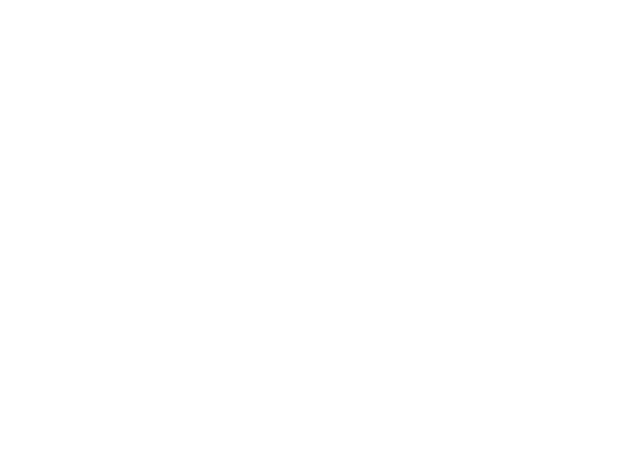
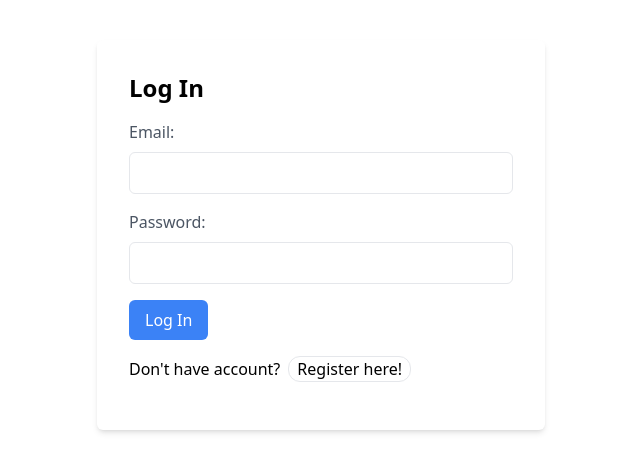
Before and after one commit to dbanaszak1/PracowniaApp, a React (Vite) app in the folder Frontend/: page /login in a window 1280 px wide. Before the commit this address had no page. Shown: the top 472 px of the page, without its empty margins (319-959 px from the left). Built offline with nearby package versions, Linux system fonts and the light colour scheme.

Commit message:
add: loginform, registerform

```diff
--- a/Frontend/src/App.tsx
+++ b/Frontend/src/App.tsx
@@ -2,6 +2,8 @@
 import Home from './pages/Home';
 import AdminPanel from './pages/AdminPanel'
 import Offer from './pages/Offer';
+import LoginForm from './pages/LoginForm';
+import Register from './pages/Register';
 
 const App = () => {
   return (
@@ -10,6 +12,8 @@
         <Route path="" Component={Home} />
         <Route path="/admin" Component={AdminPanel} />
         <Route path="/offer/:Car_id" Component={Offer} />
+        <Route path="/login" Component={LoginForm} />
+        <Route path="/register" Component={Register} />
       </Routes>
     </Router>
   );
--- a/Frontend/src/components/CarCard.tsx
+++ b/Frontend/src/components/CarCard.tsx
@@ -24,11 +24,11 @@
   return (
     <div>
     {cars.map((car,index)=>(
-        <div key={index} className="w-full lg:w-4/5 h-[400px] lg:h-[300px] m-auto flex-row lg:flex my-10 rounded-xl overflow-hidden border-[1px] border-orange-600">
+        <div key={index} className="w-full lg:w-4/5 h-[400px] lg:h-[360px] m-auto flex-row lg:flex my-10 rounded-xl overflow-hidden border-[1px] border-orange-600">
             <div style={{backgroundImage: `url(${car.url})`}} className="lg:w-2/3 lg:h-full h-1/3 bg-cover"></div>
             <div className="lg:w-1/3 text-center flex flex-wrap justify-center py-4 px-2 border-t-[1px] lg:border-l-[1px] border-orange-600">
                 <div>
-                    <div className="text-2xl text-orange-600">{car.BrandName} {car.Name}</div>
+                    <div className="text-2xl text-orange-600 font-semibold lg:py-4">{car.BrandName} {car.Name}</div>
                     <div><span className="text-sm text-gray-500">Production year: </span>{car.Production_year}</div>
                     <div><span className="text-sm text-gray-500">Color: </span>{car.Color}</div>
                     <div><span className="text-sm text-gray-500">Seats: </span>{car.Seats}</div>
@@ -36,7 +36,7 @@
                     <div ><span className="text-sm text-gray-500">Type: </span>{car.Fuel}</div>
                     <div ><span className="text-sm text-gray-500">Power: </span>{car.Power} HP</div>
                     <div ><span className="text-sm text-gray-500">Transmission: </span>Manual</div>
-                    <a href={`/offer/${car.Car_id}`}><button className='border-orange-600 border-[1px] p-2 m-2 text-orange-600 font-semibold hover:bg-orange-600 hover:text-white duration-500 rounded-lg'>See the offer</button></a>
+                    <a href={`/offer/${car.Car_id}`}><button className='border-orange-600 border-[1px] lg:mt-6 p-2 m-2 text-orange-600 font-semibold hover:bg-orange-600 hover:text-white duration-500 rounded-lg'>See the offer</button></a>
                 </div>
             </div>
         </div>
--- a/Frontend/src/components/NavBar.tsx
+++ b/Frontend/src/components/NavBar.tsx
@@ -2,15 +2,12 @@
 const NavBar = () => {
   return (
     <nav className='absolute w-5/6 right-0 top-10 h-20 rounded-l-full bg-white z-50 inline-flex items-center border-[1px] border-orange-600'>
-      <div className='inline-flex md:w-1/2 md:px-10 items-center'>
+      <div className='px-2 inline-flex md:w-1/2 md:px-10 items-center'>
         <div className='h-6 w-[164px] bg-cover' style={{backgroundImage: `url(https://github.com/dbanaszak1/PracowniaApp/blob/main/Frontend/src/images/rentme-high-resolution-logo-transparent.png?raw=true)`}}></div>
       </div>
       <div className='text-2xl md:w-1/2 text-end px-2 md:px-10'>
         <div className='inline-flex'>
-            <svg xmlns="http://www.w3.org/2000/svg" fill="none" viewBox="0 0 24 24" stroke-width="1.5" stroke="currentColor" className="w-6 h-6">
-            <path stroke-linecap="round" stroke-linejoin="round" d="M19.5 13.5L12 21m0 0l-7.5-7.5M12 21V3" />
-                </svg>
-            <span className='text-sm md:text-2xl'>Links</span>
+          <button>Log in</button>
         </div>
       </div>
     </nav>
--- /dev/null
+++ b/Frontend/src/pages/LoginForm.tsx
@@ -0,0 +1,72 @@
+import React, { useState } from 'react';
+
+const LoginForm = () => {
+  const [email, setEmail] = useState('');
+  const [password, setPassword] = useState('');
+
+  const handleEmailChange = (e) => {
+    setEmail(e.target.value);
+  };
+
+  const handlePasswordChange = (e) => {
+    setPassword(e.target.value);
+  };
+
+  const handleSubmit = (e) => {
+    e.preventDefault();
+    // Tutaj można dodać logikę obsługi formularza, np. wysłanie danych do serwera
+    console.log('Submitted:', { email, password });
+  };
+
+  return (
+    <div className="max-w-md mx-auto bg-white p-8 rounded-md shadow-md mt-10">
+      <h2 className="text-2xl font-semibold mb-4">Log In</h2>
+      <form onSubmit={handleSubmit}>
+        <div className="mb-4">
+          <label htmlFor="email" className="block text-gray-600 mb-2">Email:</label>
+          <input
+            type="email"
+            id="email"
+            name="email"
+            value={email}
+            onChange={handleEmailChange}
+            className="w-full p-2 border rounded-md"
+            required
+          />
+        </div>
+        <div className="mb-4">
+          <label htmlFor="password" className="block text-gray-600 mb-2">Password:</label>
+          <input
+            type="password"
+            id="password"
+            name="password"
+            value={password}
+            onChange={handlePasswordChange}
+            className="w-full p-2 border rounded-md"
+            required
+          />
+        </div>
+        <div className="mt-4">
+          <button
+            type="submit"
+            className="bg-blue-500 text-white py-2 px-4 rounded-md hover:bg-blue-600"
+          >
+            Log In
+          </button>
+
+        </div>
+      </form>
+      <div className="py-4">
+          <span>Don't have account?</span>
+          <a href="/register">
+            <button className='px-2 border-[1px] mx-2 rounded-xl'>
+                Register here!
+            </button>
+          </a>
+      </div>
+
+    </div>
+  );
+};
+
+export default LoginForm;
--- /dev/null
+++ b/Frontend/src/pages/Register.tsx
@@ -0,0 +1,79 @@
+import React, { useState } from 'react';
+
+const Register = () => {
+  const [username, setUsername] = useState('');
+  const [email, setEmail] = useState('');
+  const [password, setPassword] = useState('');
+
+  const handleUsernameChange = (e) => {
+    setUsername(e.target.value);
+  };
+
+  const handleEmailChange = (e) => {
+    setEmail(e.target.value);
+  };
+
+  const handlePasswordChange = (e) => {
+    setPassword(e.target.value);
+  };
+
+  const handleSubmit = (e) => {
+    e.preventDefault();
+    // Tutaj można dodać logikę obsługi formularza, np. wysłanie danych do serwera
+    console.log('Submitted:', { username, email, password });
+  };
+
+  return (
+    <div className="max-w-md mx-auto bg-white p-8 rounded-md shadow-md mt-10">
+      <h2 className="text-2xl font-semibold mb-4">Register</h2>
+      <form onSubmit={handleSubmit}>
+        <div className="mb-4">
+          <label htmlFor="username" className="block text-gray-600 mb-2">Username:</label>
+          <input
+            type="text"
+            id="username"
+            name="username"
+            value={username}
+            onChange={handleUsernameChange}
+            className="w-full p-2 border rounded-md"
+            required
+          />
+        </div>
+        <div className="mb-4">
+          <label htmlFor="email" className="block text-gray-600 mb-2">Email:</label>
+          <input
+            type="email"
+            id="email"
+            name="email"
+            value={email}
+            onChange={handleEmailChange}
+            className="w-full p-2 border rounded-md"
+            required
+          />
+        </div>
+        <div className="mb-4">
+          <label htmlFor="password" className="block text-gray-600 mb-2">Password:</label>
+          <input
+            type="password"
+            id="password"
+            name="password"
+            value={password}
+            onChange={handlePasswordChange}
+            className="w-full p-2 border rounded-md"
+            required
+          />
+        </div>
+        <div className="mt-4">
+          <button
+            type="submit"
+            className="bg-green-500 text-white py-2 px-4 rounded-md hover:bg-green-600"
+          >
+            Register
+          </button>
+        </div>
+      </form>
+    </div>
+  );
+};
+
+export default Register;
```
Also changed, not shown: 2 other files (tests, documents, lock files or other folders).
